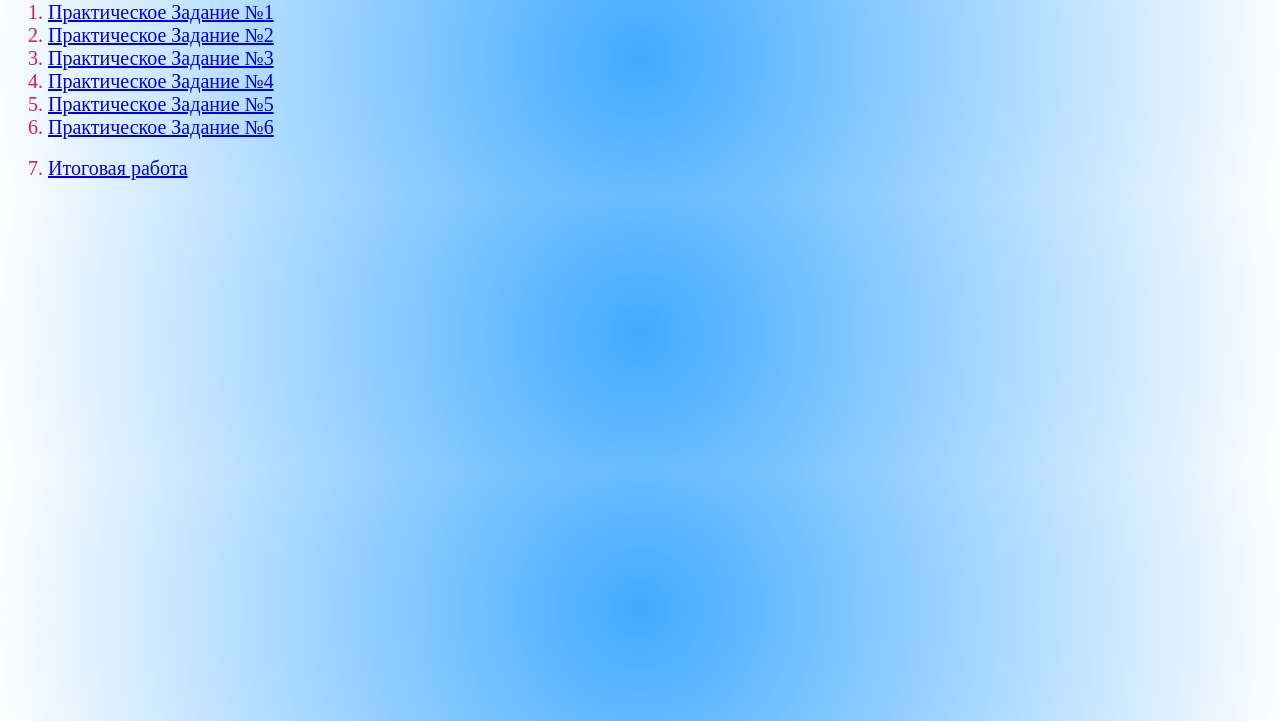
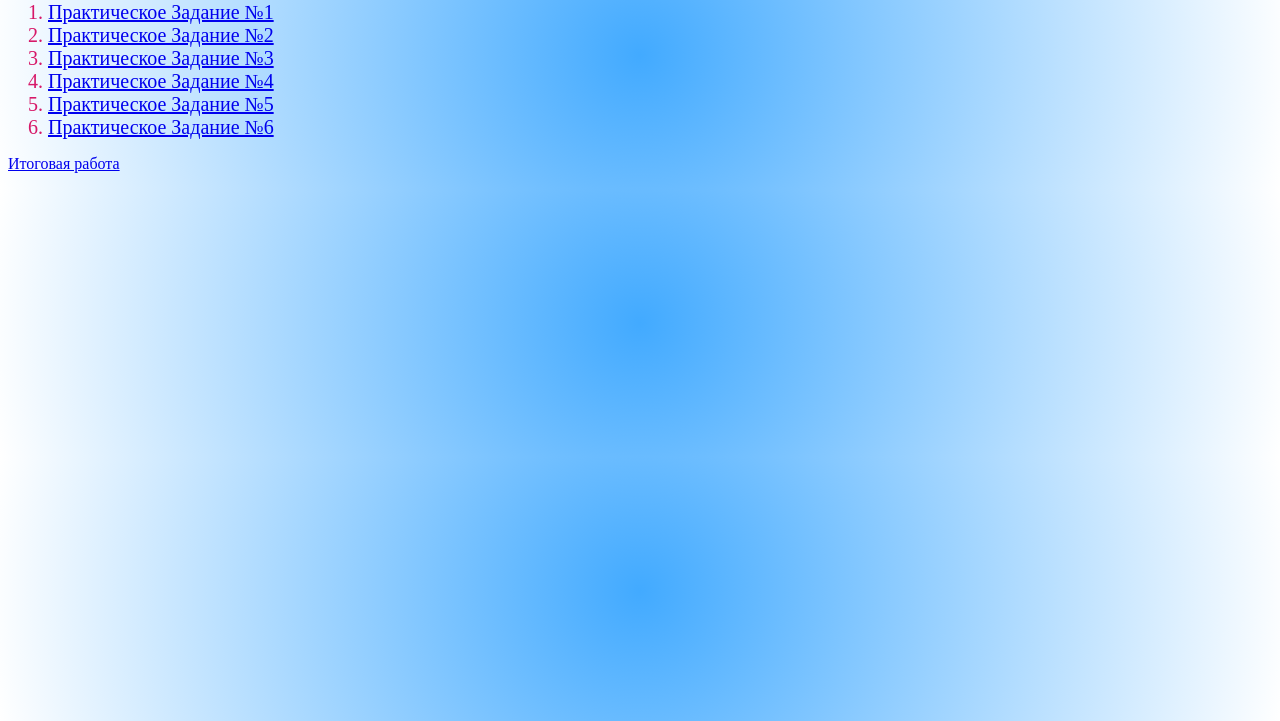
Before and after one commit to Marinka-create/web_801_1, a plain HTML site: page index.html in a window 1280 px wide. Shown: the part 79-800 px from the top of the page. Drawn offline with Linux system fonts and the light colour scheme.

Commit message:
Add files via upload

```diff
--- a/index.html
+++ b/index.html
@@ -22,9 +22,8 @@
             <li><a href="task4.html">Практическое Задание №4</a></li>
             <li><a href="task5.html">Практическое Задание №5</a></li>
             <li><a href="task6.html">Практическое Задание №6</a></li>
-            <br>
-            <li><a href="aw.html">Итоговая работа</a></li>
         </ol>
+         <p><a href="aw.html">Итоговая работа</a></p>
     </div>
 
 </body>
```
